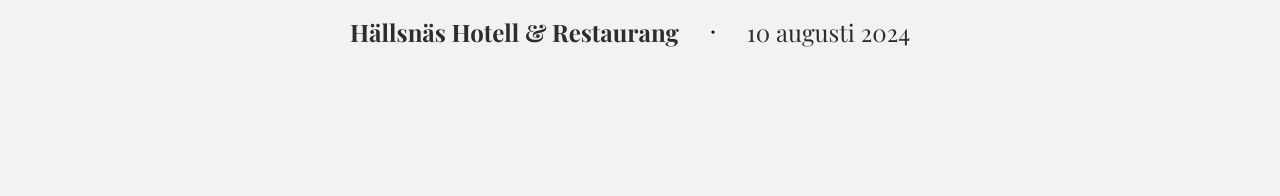
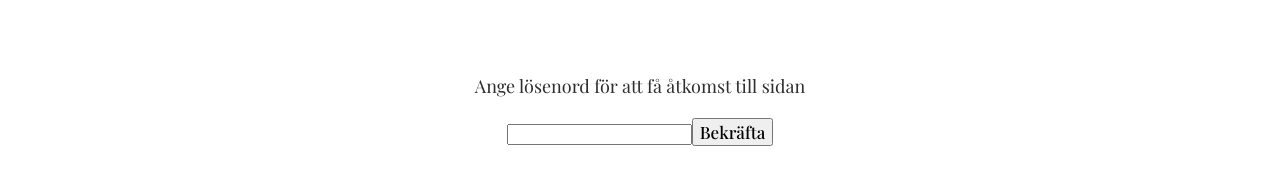
Before and after one commit to olivernygren/hallsnas, a React (Create React App) app: page / in a window 1280 px wide. Shown: the part 292-488 px from the top of the page. Built offline with nearby package versions, Linux system fonts and the light colour scheme; no server answers; the database is empty.

Commit message:
Password protect page

```diff
--- a/src/pages/HomePage.tsx
+++ b/src/pages/HomePage.tsx
@@ -1,4 +1,4 @@
-import React from 'react'
+import React, { useState } from 'react'
 import styled from 'styled-components';
 import theme from '../theme';
 import PageHeader from '../components/header/Header';
@@ -12,8 +12,14 @@
 import FindSection from '../sections/Find';
 import QuestionFormSection from '../sections/QuestionForm';
 import Footer from '../sections/Footer';
+import { HeadingsTypography, NormalTypography } from '../components/typography/Typography';
+
+const passwordKey = 'abcdefgh';
 
 const HomePage = () => {
+  const [password, setPassword] = useState('');
+
+  if (window.location.href.includes(passwordKey)) {
     return (
       <RootContainer>
         <PageHeader />
@@ -31,6 +37,29 @@
     )
   }
 
+  return (
+    <PasswordContainer>
+      <NormalTypography>Ange lösenord för att få åtkomst till sidan</NormalTypography>
+      <form onSubmit={(e) => {
+        e.preventDefault();
+        if (password === passwordKey) {
+          window.location.href = `${window.location.href}?${passwordKey}`;
+        } else {
+          alert('Fel lösenord');
+        }
+      }}>
+        <input
+          type="text"
+          id="password"
+          value={password}
+          onChange={(e) => setPassword(e.target.value)}
+        />
+        <button type="submit">Bekräfta</button>
+      </form>
+    </PasswordContainer>
+  )
+}
+
 const RootContainer = styled.div`
   background-color: ${theme.colors.grey.light};
   min-height: 200vh;
@@ -38,4 +67,15 @@
   overflow-x: hidden;
 `;
 
+const PasswordContainer = styled.div`
+  width: 100vw;
+  height: 100vh;
+  box-sizing: border-box;
+  display: flex;
+  justify-content: center;
+  align-items: center;
+  flex-direction: column;
+  gap: ${theme.spacing.s};
+`;
+
 export default HomePage;
```
Also changed, not shown: 1 other file (tests, documents, lock files or other folders). Lines whose indentation alone changed are shown as unchanged.
